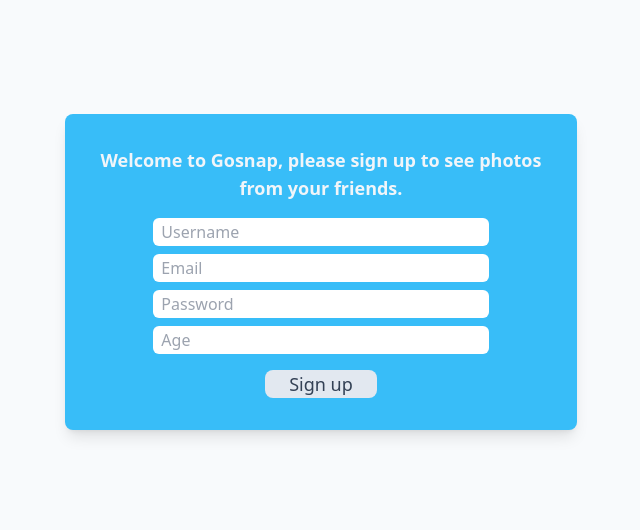
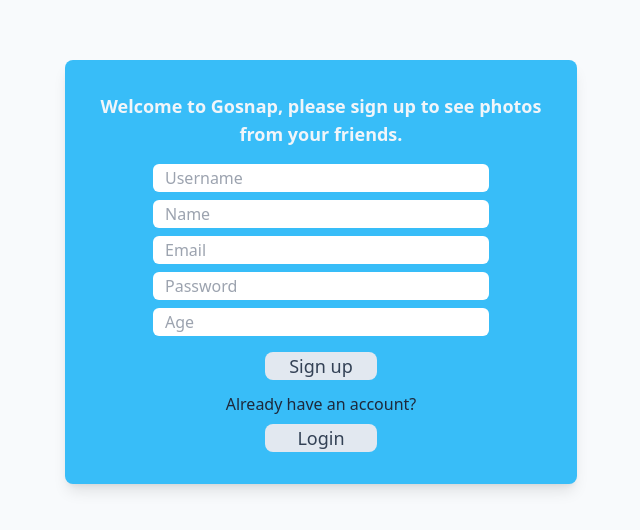
Before and after one commit to dihanto/go-snap-fe, a React (Create React App) app: page /register in a window 1280 px wide. Shown: the part 128-658 px from the top of the page, without its empty margins (319-959 px from the left). Built offline with nearby package versions, Linux system fonts and the light colour scheme.

Commit message:
✨ redirect to register when login session is expired and add login button in register

```diff
--- a/src/handler.js
+++ b/src/handler.js
@@ -7,14 +7,18 @@ let JWTToken
 
 const Register = () => {
     const [username, setUsername] = useState('');
+    const [name, setName] = useState('');
     const [email, setEmail] = useState('');
     const [password, setPassword] = useState('');
     const [age, setAge] = useState('');
+    const [login, setLogin] = useState(false);
     const navigate = useNavigate();
 
     const handleChange = (e) => {
         if (e.target.name === 'username'){
             setUsername(e.target.value);
+        } else if (e.target.name === 'name'){
+            setName(e.target.value);
         } else if (e.target.name === 'email'){
             setEmail(e.target.value);
         } else if (e.target.name === 'password'){
@@ -29,7 +33,7 @@ const Register = () => {
 
         const url = 'http://localhost:8000/users/register';
         const registerData = {
-            username, email, password, age: parseInt(age, 10),
+            username, name, email, password, age: parseInt(age, 10),
         };
 
         const requestOptions = {
@@ -75,6 +79,16 @@ const Register = () => {
         });
     }
 
+    const handleLogin = (e) => {
+        e.preventDefault();
+
+        setLogin(true)
+
+        if (login){
+            navigate('/login');
+        }
+    }
+
     return (
         <div className="min-h-screen flex items-center justify-center">
                 <div className="bg-sky-400 w-2/5 p-8  rounded-lg shadow-lg">
@@ -83,21 +97,31 @@ const Register = () => {
                     </div>
                     <form onSubmit={handleSubmit}>
                         <div className="flex justify-center my-2 h-7">
-                            <input type="text" name="username" value={username} onChange={handleChange} placeholder="  Username" className="w-3/4 rounded-md"/>
+                            <input type="text" name="username" value={username} onChange={handleChange} placeholder="Username" className="w-3/4 rounded-md pl-3"/>
+                        </div>
+                        <div className="flex justify-center my-2 h-7">
+                            <input type="text" name="name" value={name} onChange={handleChange} placeholder="Name" className="w-3/4 rounded-md pl-3"/>
                         </div>
                         <div className="flex justify-center  my-2 h-7">
-                            <input type="text" name="email" value={email} onChange={handleChange} placeholder="  Email" className="w-3/4 rounded-md" />
+                            <input type="text" name="email" value={email} onChange={handleChange} placeholder="Email" className="w-3/4 rounded-md pl-3" />
                         </div>
                         <div className="flex justify-center  my-2 h-7">
-                            <input type="password" name="password" value={password} onChange={handleChange} placeholder="  Password" className="w-3/4 rounded-md"/>
+                            <input type="password" name="password" value={password} onChange={handleChange} placeholder="Password" className="w-3/4 rounded-md pl-3"/>
                         </div>
                         <div className="flex justify-center  my-2 h-7">
-                            <input type="number" name="age" value={age} onChange={handleChange} placeholder="  Age" className="w-3/4 rounded-md" />
+                            <input type="number" name="age" value={age} onChange={handleChange} placeholder="Age" className="w-3/4 rounded-md pl-3" />
                         </div>
                         <div className="mt-4 bg-slate-200 flex justify-center mx-auto w-28 rounded-lg group hover:bg-slate-600 ease-in-out duration-500">
                             <button type="submit" className="text-lg w-full text-slate-700 group-hover:text-slate-200 ease-in-out duration-500">Sign up</button>
                         </div>
                     </form>
+                    <form onSubmit={handleLogin}>
+                        <div className=" flex flex-col justify-center mt-3">
+                            <p className="mb-2 text-base text-slate-800 mx-auto">Already have an account?</p>
+                            <button type="submit" className="bg-slate-200 rounded-lg mx-auto text-slate-700 text-lg w-28 hover:bg-slate-600 hover:text-slate-200 ease-in-out duration-500">Login</button>
+                        </div>
+                    </form>
+
                 </div>
         </div>
     );
@@ -169,13 +193,25 @@ const Login = () => {
 };
 
 function Home(){
+    const navigate = useNavigate();
+
+    useEffect(() => {
+        if (JWTToken) {
+            console.log(JWTToken);
+            navigate('/');
+        } else {
+            navigate('/register');
+        }
+    // eslint-disable-next-line react-hooks/exhaustive-deps
+    }, [JWTToken]);
+
     return (
         <div className="font-sans">
           <Navbar />
             <div className="lg:flex">
               <div className='lg:w-1/5'>  </div>
               <Content token={JWTToken} />
-              <Suggest />
+              <Suggest token={JWTToken} />
             </div>
           </div>
     )
@@ -347,12 +383,42 @@ const Navbar = () => {
     );
 };
 
-const Suggest = () => {
+const Suggest = ({ token }) => {
+    const url = 'http://localhost:8000/users'
+    const [username, setUsername] = useState('');
+    const [name, setName] = useState('');
+
+    const getUser = async () => {
+        try{
+            const response = await fetch(url, {
+                method: 'GET',
+                headers: {
+                    'Authorization': `Bearer ${token}`,
+                    'Content-Type': 'application/json',
+                },
+            });
+            if (!response.ok){
+                throw new Error('Response was not ok');
+            };
+
+            const apiResponse = await response.json();
+            setUsername(apiResponse.data.username);
+            setName(apiResponse.data.name);
+        } catch (error) {
+            console.error('Error fetching data:', error);
+        };
+    };
+
+    useEffect(() => {
+        getUser();
+    // eslint-disable-next-line react-hooks/exhaustive-deps
+    },[token]);
+
     return (
         <div className="bg-slate-50 lg:w-1/5  lg:text-sm min-h-screen">
            <div>
-                <p className="mt-10 -mb-[6px]">username</p>
-                <p className="text-slate-500">name</p>
+                <p className="mt-10 -mb-[6px] font-semibold">{ username }</p>
+                <p className="text-slate-500">{ name }</p>
            </div>
            <div>
                 <p className="font-semibold text-slate-400 my-3">Suggested for you</p>
```
